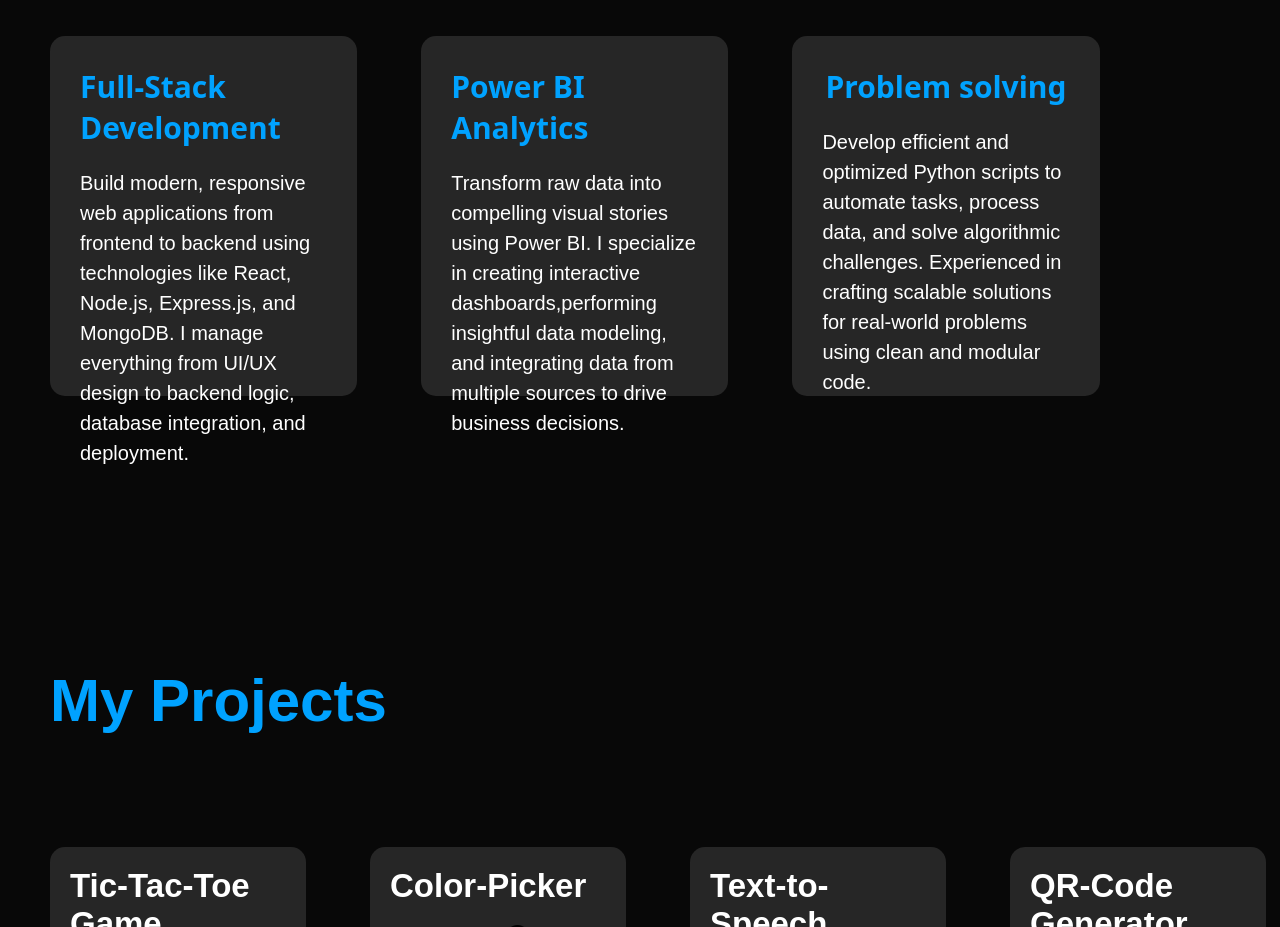
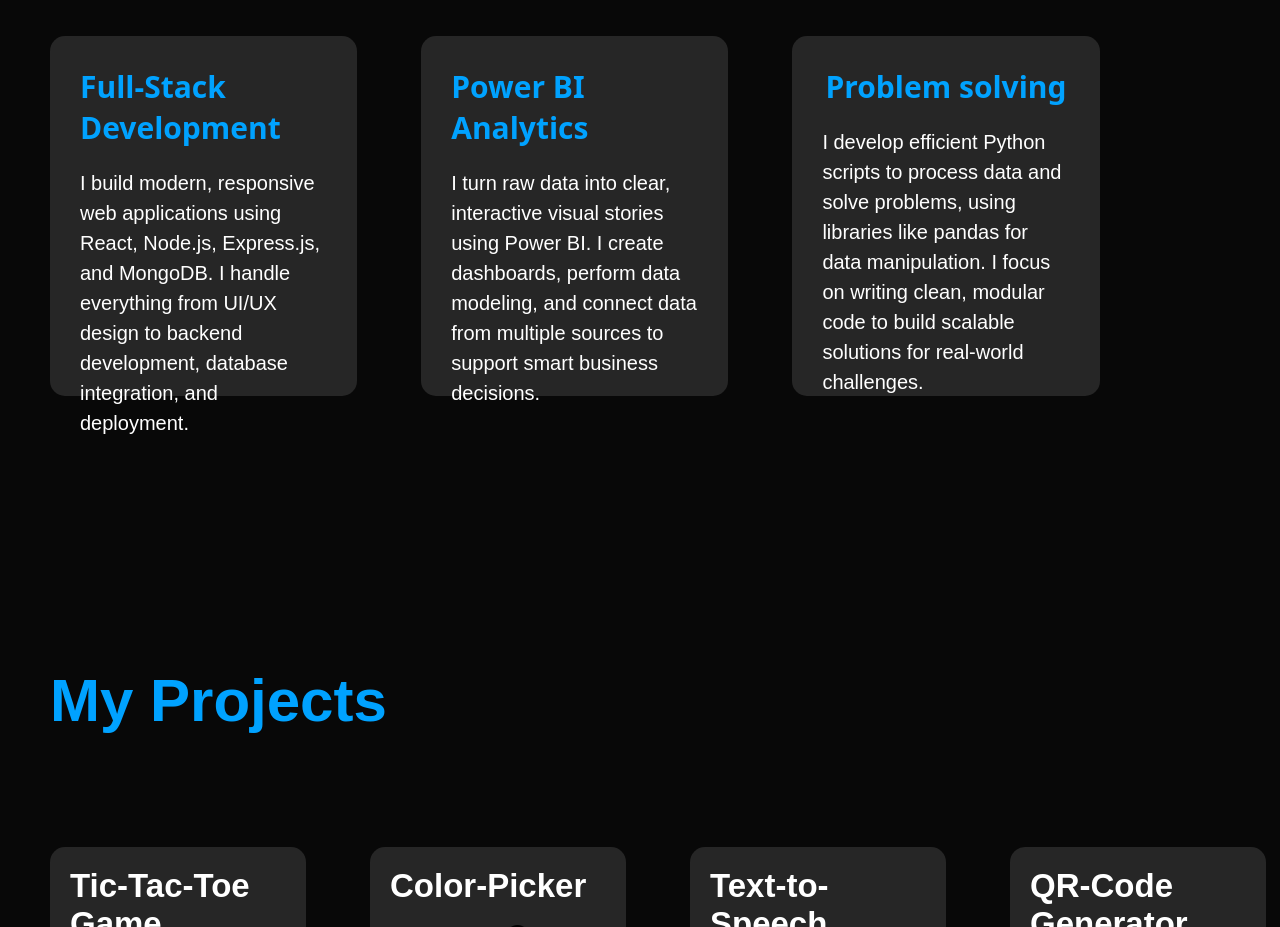
Before and after one commit to vijayI6/Portfolio, a plain HTML site: page index.html in a window 1280 px wide. Shown: the part 2000-2927 px from the top of the page. Drawn offline with nearby package versions, Linux system fonts and the light colour scheme; a web font is replaced by a local one.

Commit message:
feat: intial layout

```diff
--- a/index.html
+++ b/index.html
@@ -125,26 +125,23 @@
 
         <div class="service-card">
             <h2>Full-Stack Development</h2>
-            <p>Build modern, responsive web applications from frontend to backend using technologies like React,
-                Node.js, Express.js, and MongoDB. I manage everything from UI/UX design to backend logic, database
-                integration, and deployment.
+            <p>I build modern, responsive web applications using React, Node.js, Express.js, and MongoDB. I handle
+                everything from UI/UX design to backend development, database integration, and deployment.
             </p>
         </div>
 
         <div class="service-card">
             <h2>Power BI Analytics</h2>
-            <p>Transform raw data into compelling visual stories using Power BI. I specialize in creating interactive
-                dashboards,performing insightful data modeling, and integrating data from multiple sources to drive
-                business decisions.
+            <p>I turn raw data into clear, interactive visual stories using Power BI. I create dashboards, perform data
+                modeling, and connect data from multiple sources to support smart business decisions.
             </p>
-
         </div>
 
         <div class="service-card">
             <h2>Problem solving</h2>
-            <p>Develop efficient and optimized Python scripts to automate tasks, process data, and solve algorithmic
-                challenges. Experienced in crafting scalable solutions for real-world problems using clean and modular
-                code.
+            <p>I develop efficient Python scripts to process data and solve problems, using libraries like pandas for
+                data manipulation. I focus on writing clean, modular code to build scalable solutions for real-world
+                challenges.
             </p>
         </div>
     </div>
```
